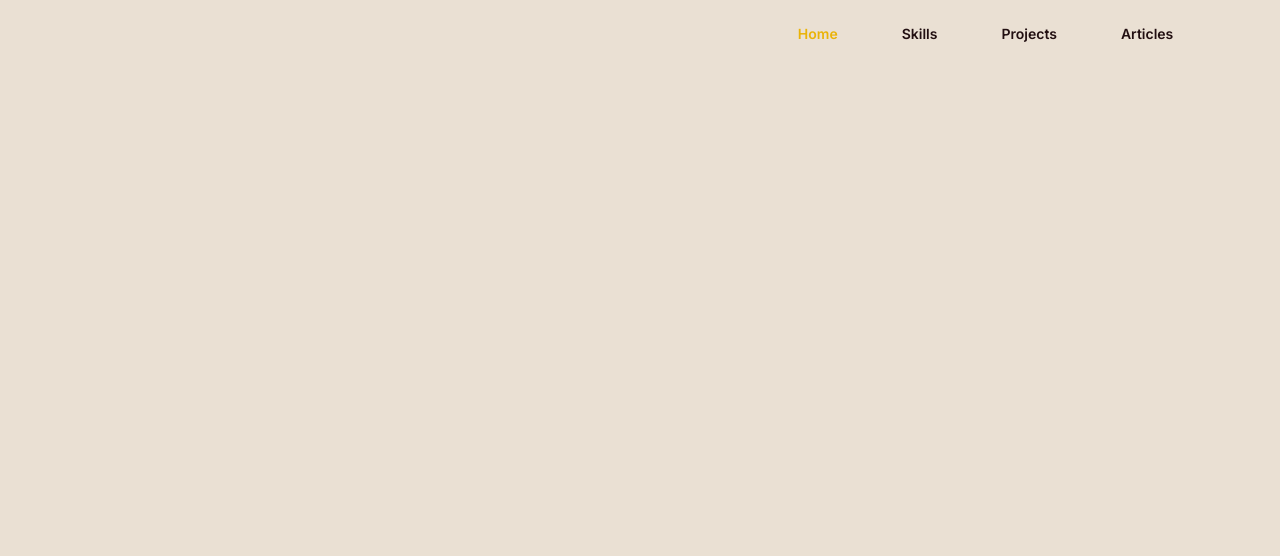
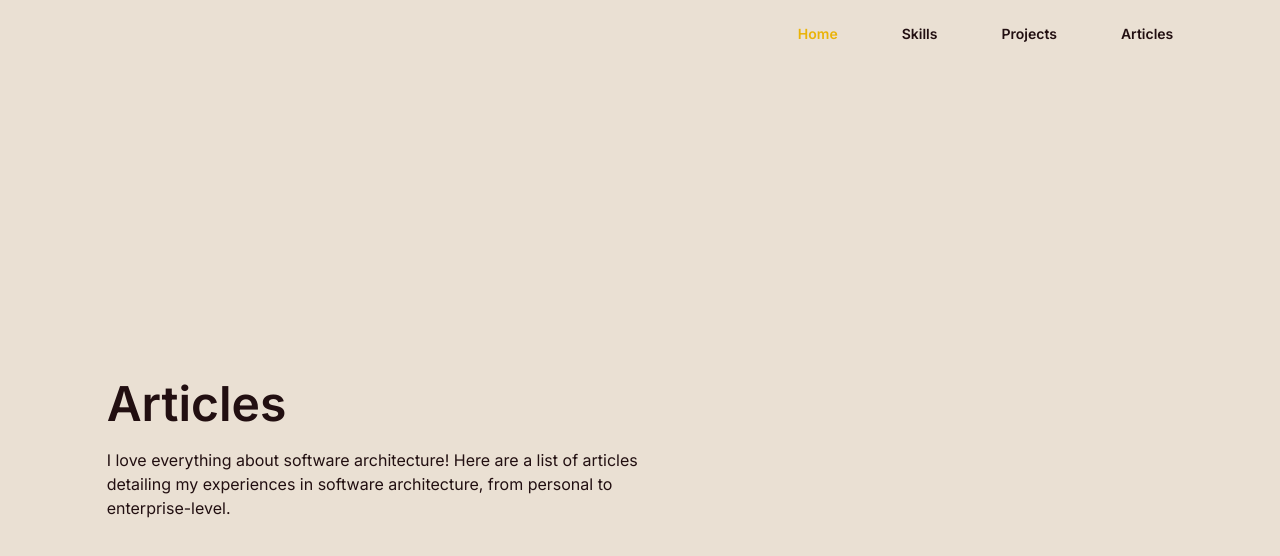
Before and after one commit to Jared-Velasquez/personal-website, a Next.js app: page /articles in a window 1280 px wide. Shown: the top 556 px of the page. Built offline with nearby package versions, Linux system fonts and the light colour scheme.

Commit message:
feat: implement article intro

```diff
--- a/src/app/page.tsx
+++ b/src/app/page.tsx
@@ -14,9 +14,6 @@ export default function Home() {
         <Intro />
       </div>
       <div className="w-5/6 mx-auto md:h-fit">
-        <About />
-      </div>
-      <div className="w-5/6 mx-auto md:h-fit">
         <Skills />
       </div>
       <div className="w-5/6 mx-auto md:h-fit">
--- a/src/components/articleintro/index.tsx
+++ b/src/components/articleintro/index.tsx
@@ -1,7 +1,46 @@
 "use client";
+
+import { motion } from "framer-motion";
 
 export default function ArticleIntro() {
     return (
-        <></>
+        <section
+          id="articles"
+            className="md:flex md:justify-between md:items-center md:h-full md:gap-8 py-10"
+        >
+            <div className="z-30 basis-1/2 mt-12 md:mt-32">
+                {/* ARTICLE HEADER */}
+                <motion.div
+                    className="mt-[5rem] sm:mt-[5rem] md:mt-[0rem]"
+                    initial="hidden"
+                    whileInView="visible"
+                    viewport={{ once: true, amount: 0.5 }}
+                    transition={{ duration: 0.5, delay: 0.2 }}
+                    variants={{
+                        hidden: { opacity: 0, x: 50 },
+                        visible: { opacity: 1, x: 0 },
+                    }}
+                    >
+                    <p className="text-5xl font-playfair z-10 text-center md:text-start font-semibold">
+                        Articles
+                    </p>
+                </motion.div>
+
+                <motion.div
+                    initial="hidden"
+                    whileInView="visible"
+                    viewport={{ once: true, amount: 0.5 }}
+                    transition={{ duration: 0.5, delay: 0.4 }}
+                    variants={{
+                        hidden: { opacity: 0, x: 50 },
+                        visible: { opacity: 1, x: 0 },
+                    }}
+                    >
+                    <p className="mt-5 mb-7 text-md text-center md:text-start">
+                        I love everything about software architecture! Here are a list of articles detailing my experiences in software architecture, from personal to enterprise-level.
+                    </p>
+                </motion.div>
+            </div>
+        </section>
     );
 }
```
